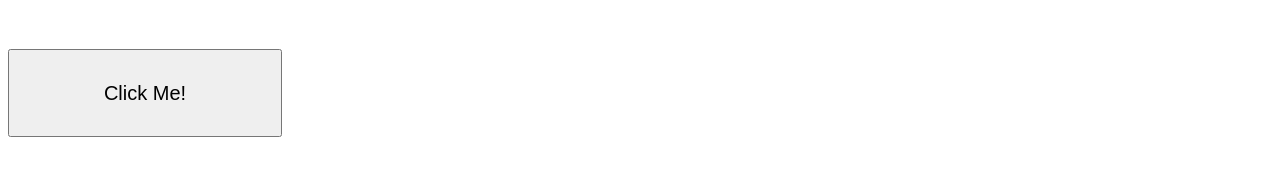
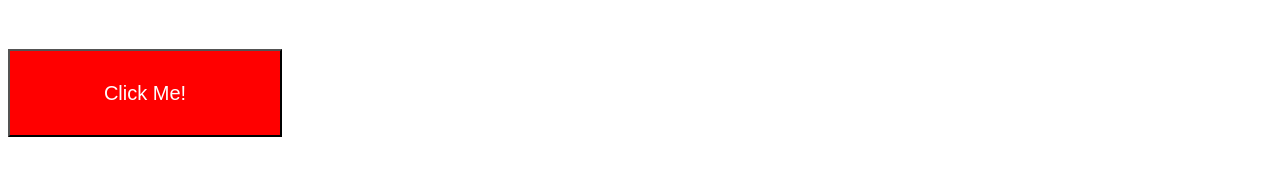
Before and after one commit to supaFlyCoderDeontae/project_1, a plain HTML site: page index.html in a window 1280 px wide. Shown: the part 463-638 px from the top of the page. Drawn offline with Linux system fonts and the light colour scheme.

Commit message:
made button red

```diff
--- a/index.html
+++ b/index.html
@@ -19,6 +19,8 @@
     <img src="/images/image1.jpg" alt="html logo" />
     <button
       style="
+        color: white;
+        background: red;
         display: block;
         font-weight: 400;
         font-size: 20px;
```
